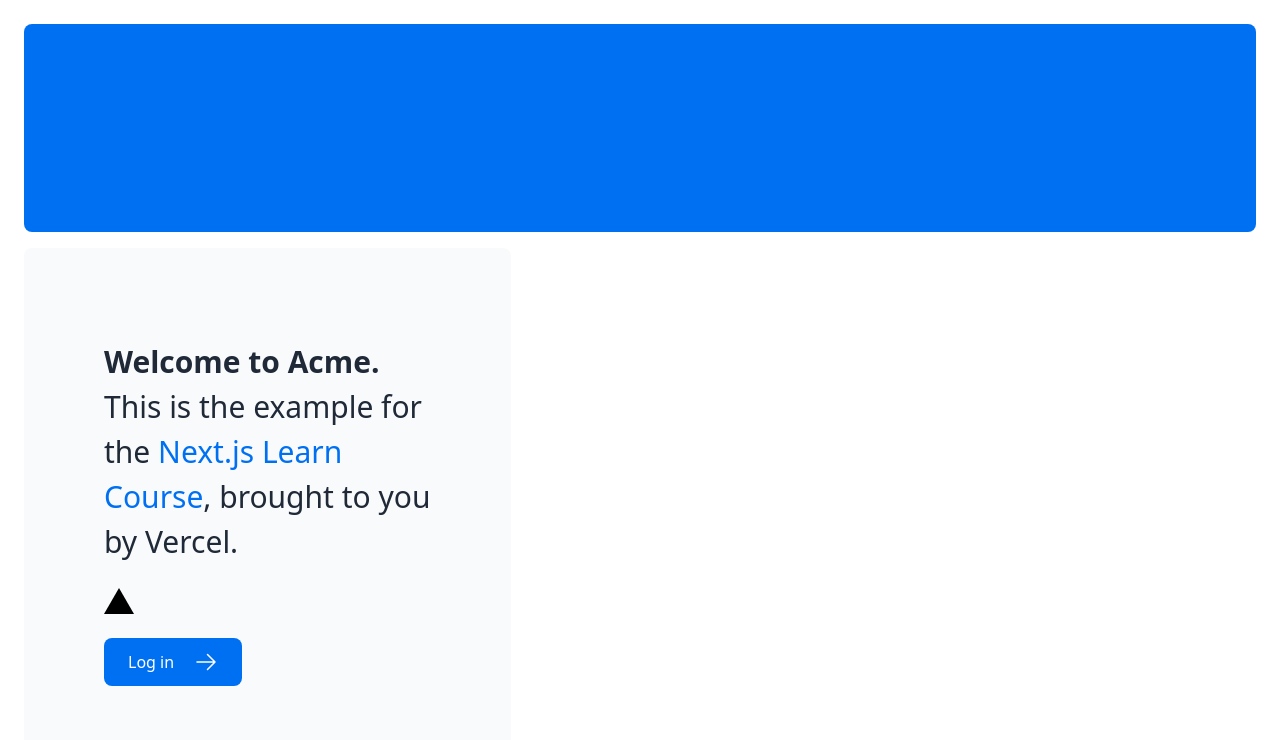
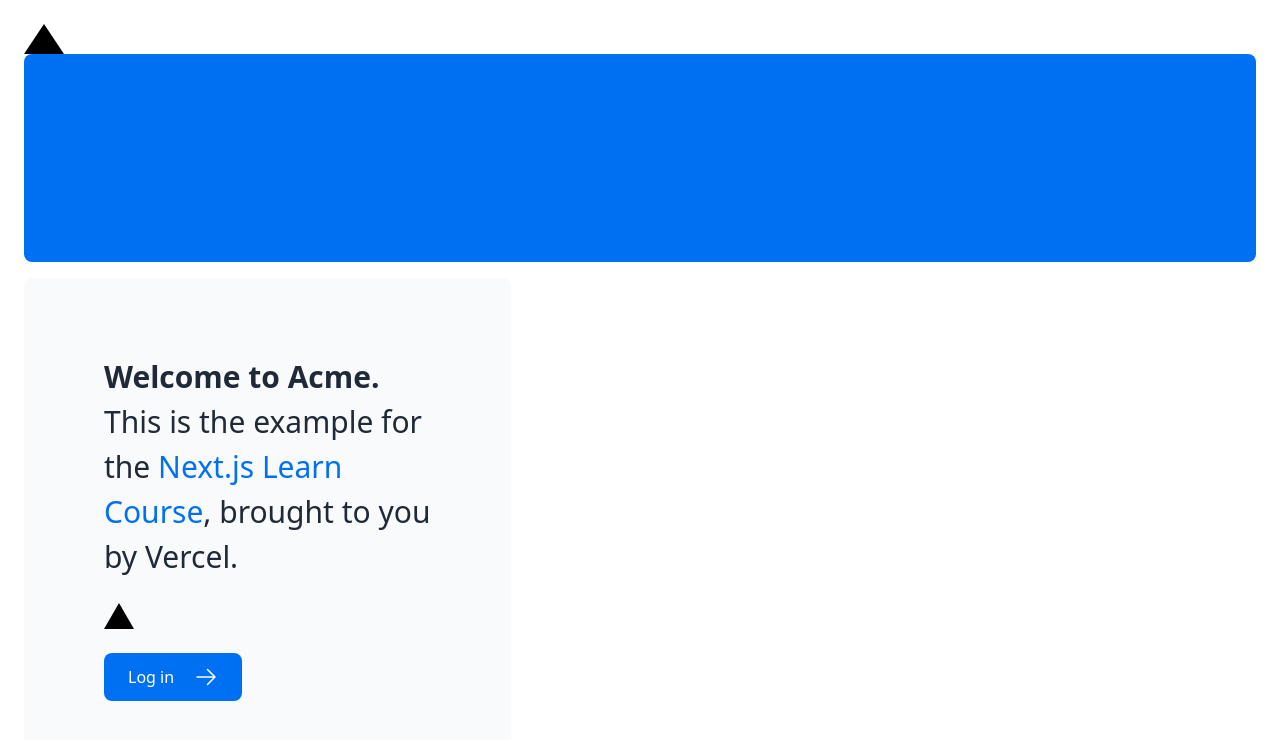
Before and after one commit to dvankevich/nextjs-dashboard, a Next.js app: page / in a window 1280 px wide. Shown: the top 740 px of the page. Built offline with nearby package versions, Linux system fonts and the light colour scheme.

Commit message:
styles from css module

```diff
--- a/app/page.tsx
+++ b/app/page.tsx
@@ -1,10 +1,13 @@
 import AcmeLogo from "@/app/ui/acme-logo";
 import { ArrowRightIcon } from "@heroicons/react/24/outline";
 import Link from "next/link";
+import styles from "@/app/ui/home.module.css";
 
 export default function Page() {
   return (
     <main className="flex min-h-screen flex-col p-6">
+      {/* styles from css module */}
+      <div className={styles.shape} />
       <div className="flex h-20 shrink-0 items-end rounded-lg bg-blue-500 p-4 md:h-52">
         {/* <AcmeLogo /> */}
       </div>
@@ -17,7 +20,7 @@
             </a>
             , brought to you by Vercel.
           </p>
-          {/* added */}
+          {/* tailwind styling */}
           <div className="relative w-0 h-0 border-l-[15px] border-r-[15px] border-b-[26px] border-l-transparent border-r-transparent border-b-black" />
           <Link
             href="/login"
--- /dev/null
+++ b/app/ui/home.module.css
@@ -0,0 +1,7 @@
+.shape {
+  height: 0;
+  width: 0;
+  border-bottom: 30px solid black;
+  border-left: 20px solid transparent;
+  border-right: 20px solid transparent;
+}
```
